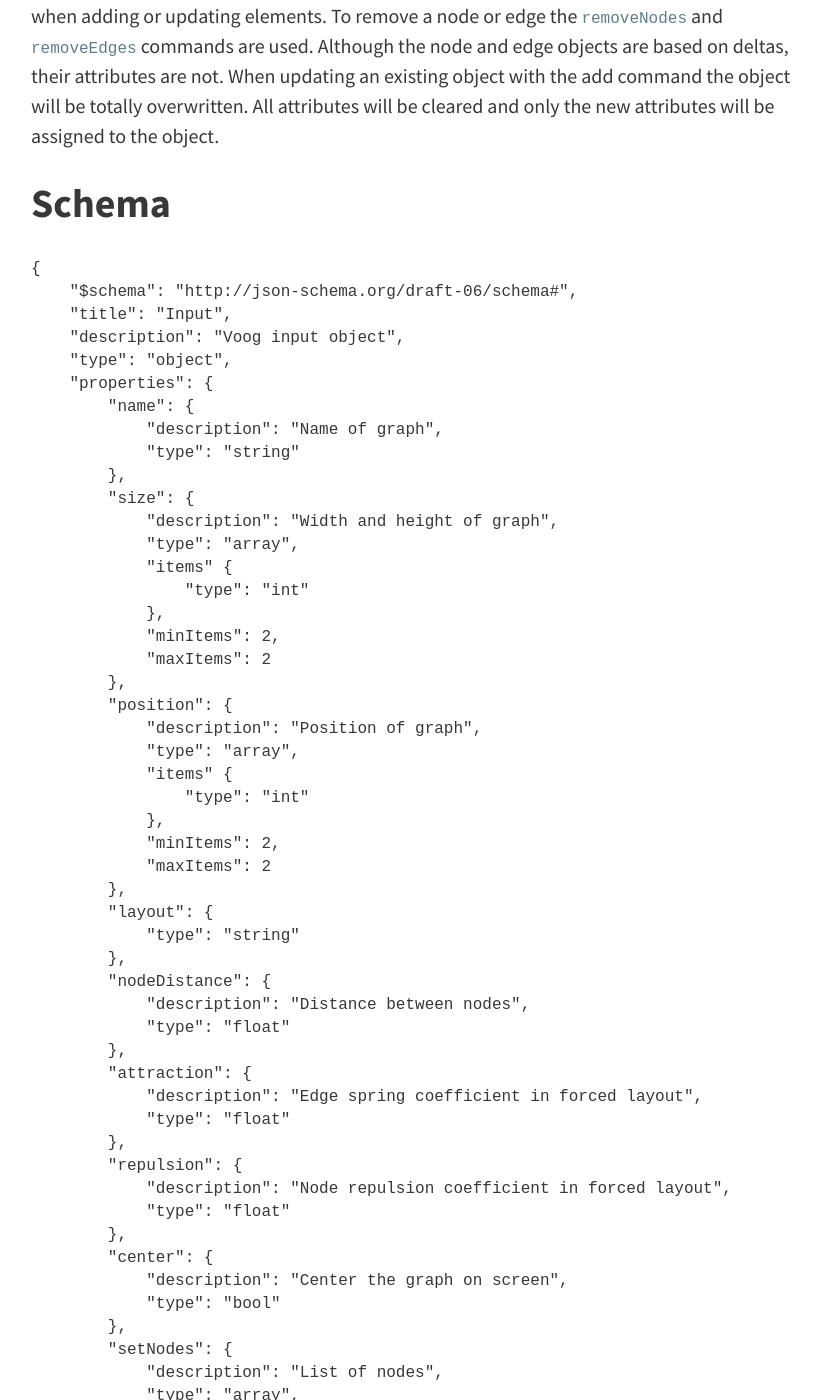
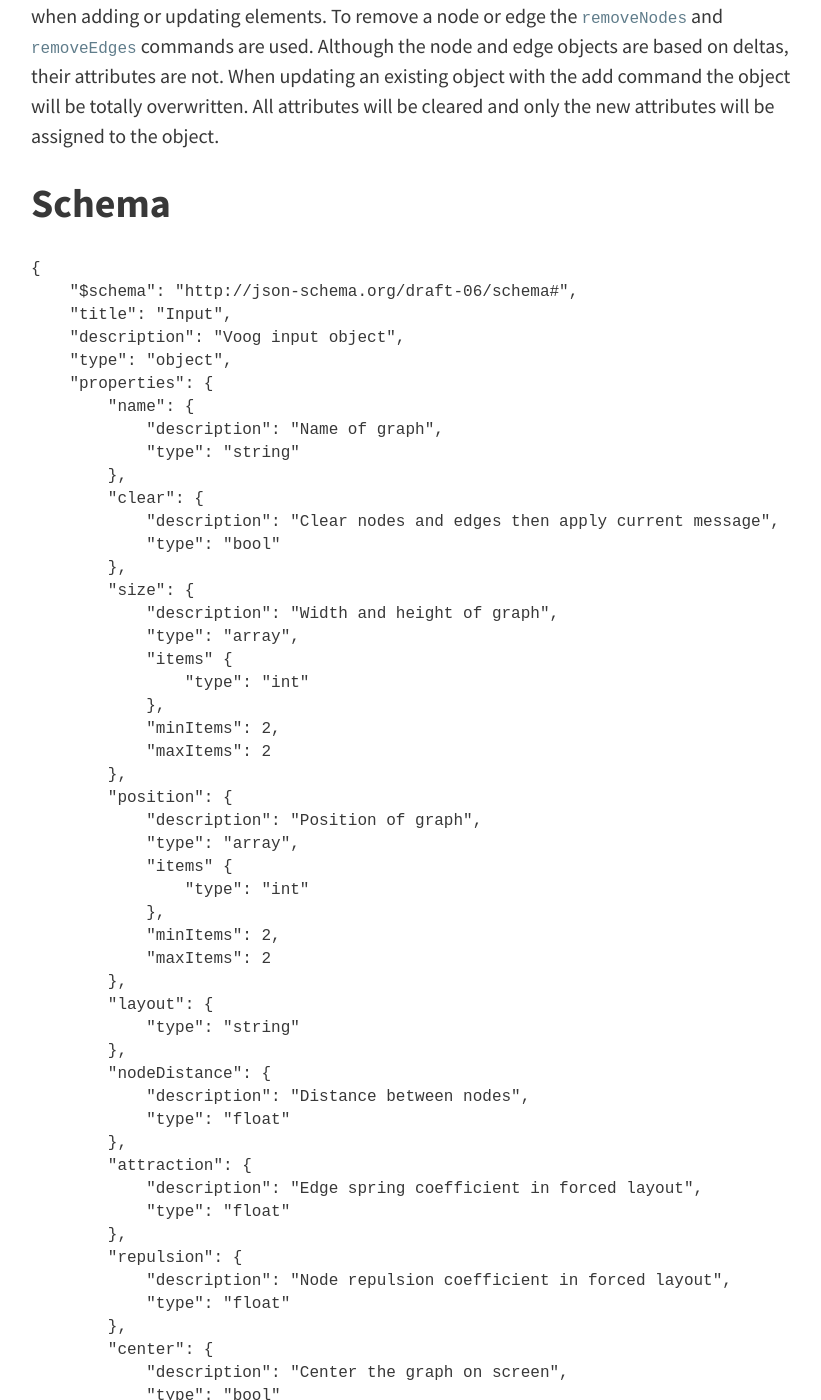
Before and after one commit to kantega/voog, a Jekyll site: the page built from protocol.md, in a window 1280 px wide and 1400 px high, scrolled down 488 px. Shown: the whole window, without its empty margins (225-1046 px from the left). Built offline with Jekyll 4.4.1, drawn with Linux system fonts in a browser that asks for light colours; some of the changed text lies outside the part shown.

Commit message:
Add clear command

```diff
--- a/protocol.md
+++ b/protocol.md
@@ -22,6 +22,10 @@ will be assigned to the object.
         "name": {
             "description": "Name of graph",
             "type": "string"
+        },
+        "clear": {
+            "description": "Clear nodes and edges then apply current message",
+            "type": "bool"
         },
         "size": {
             "description": "Width and height of graph",
```
